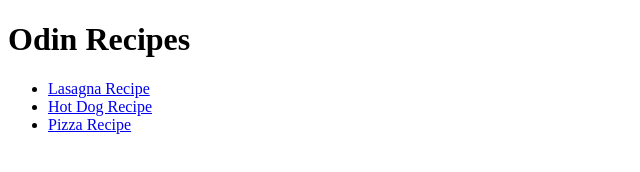
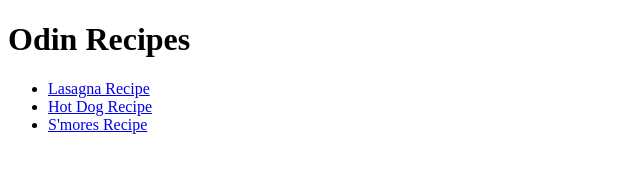
Before and after one commit to cmorse97/odin-recipes, a plain HTML site: page index.html in a window 1280 px wide. Shown: the full height of the page, 0-640 px from the left. Drawn offline with Linux system fonts and the light colour scheme.

Commit message:
Release v1.0.1

```diff
--- a/index.html
+++ b/index.html
@@ -13,7 +13,7 @@
 
     <li><a href="recipes/hotdogs.html">Hot Dog Recipe</a></li>
 
-    <li><a href="recipes/pizza.html">Pizza Recipe</a></li>
+    <li><a href="recipes/smores.html">S'mores Recipe</a></li>
     </ul>
 
 
```
